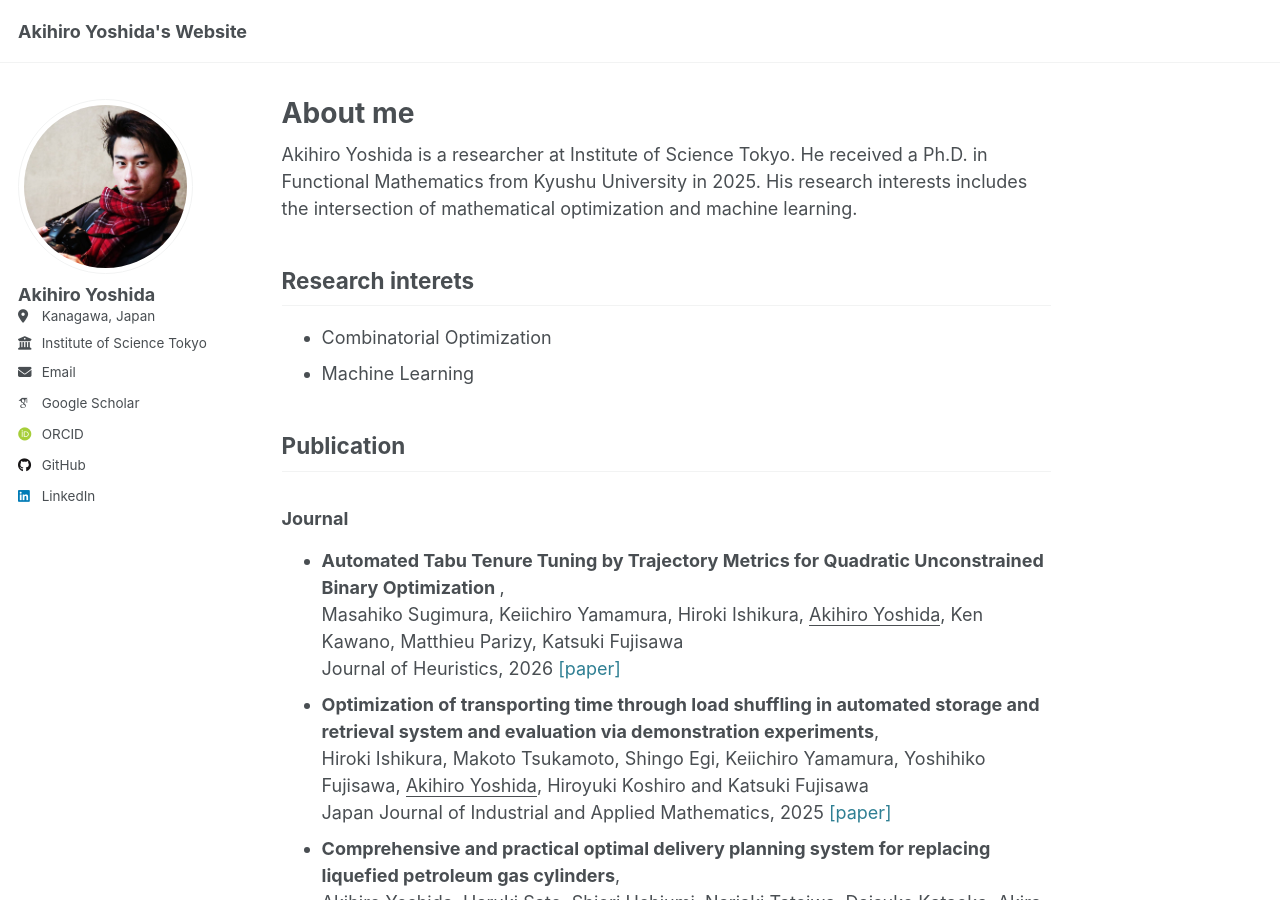
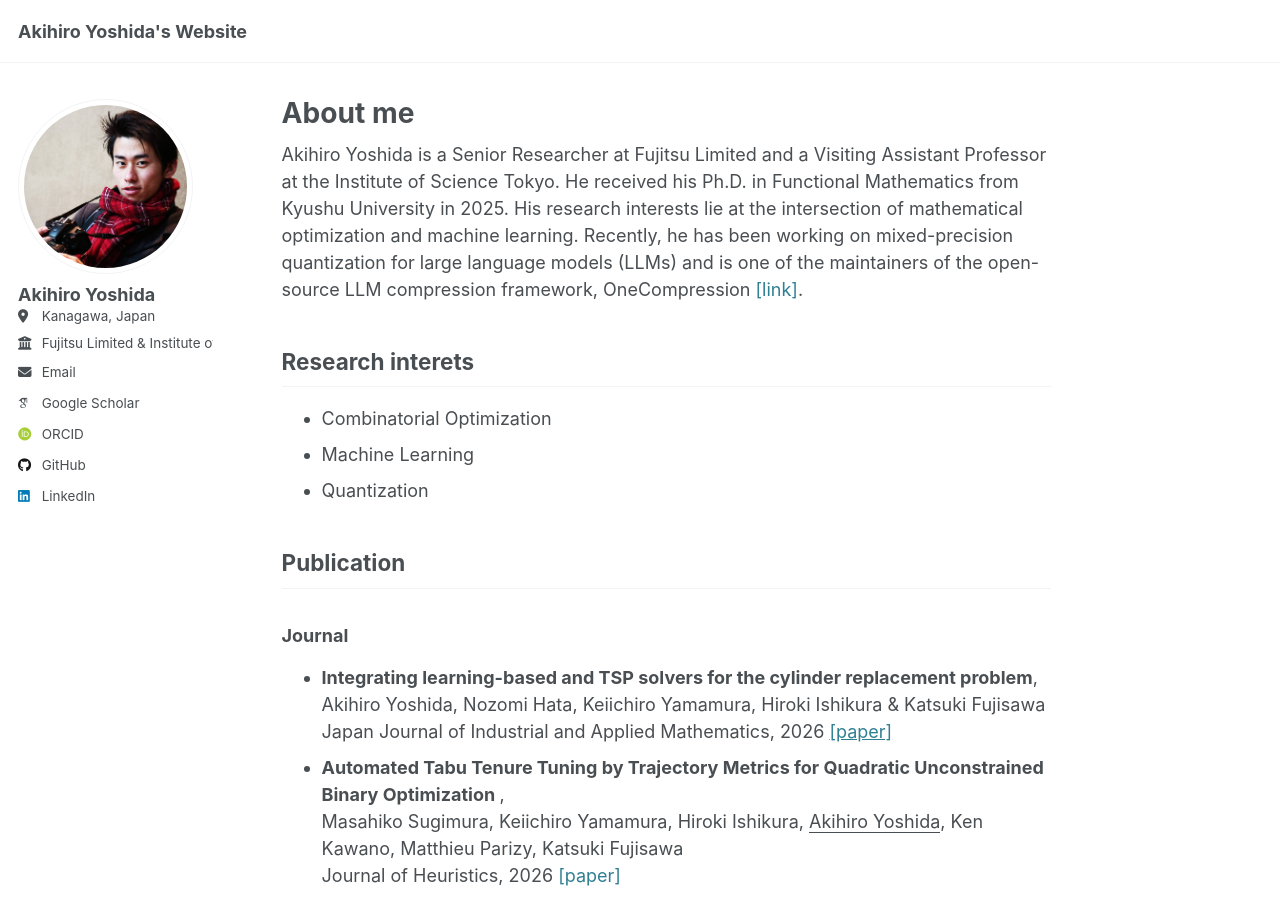
Before and after one commit to aki916/aki916.github.io, a Jekyll site: the page built from _pages/about.md, in a window 1280 px wide and 900 px high. Built offline with Jekyll 4.4.1, drawn with Linux system fonts in a browser that asks for light colours; some web fonts are replaced; some of the changed text lies outside the part shown.

Commit message:
update 2026/08/15

```diff
--- a/_config.yml
+++ b/_config.yml
@@ -27,7 +27,7 @@ author:
   pronouns         : # example: "she/her"
   bio              : #"Short biography for the left-hand sidebar"
   location         : "Kanagawa, Japan"
-  employer         : "Institute of Science Tokyo"
+  employer         : "Fujitsu Limited & Institute of Science Tokyo"
   uri              : # URL
   email            : "aki916.genyo@gmail.com"
 
--- a/_pages/about.md
+++ b/_pages/about.md
@@ -7,17 +7,20 @@ redirect_from:
   - /about.html
 ---
 
-Akihiro Yoshida is a researcher at Institute of Science Tokyo.
-He received a Ph.D. in Functional Mathematics from Kyushu University in 2025.
-His research interests includes the intersection of mathematical optimization and machine learning.
+Akihiro Yoshida is a Senior Researcher at Fujitsu Limited and a Visiting Assistant Professor at the Institute of Science Tokyo.
+He received his Ph.D. in Functional Mathematics from Kyushu University in 2025.
+His research interests lie at the intersection of mathematical optimization and machine learning.
+Recently, he has been working on mixed-precision quantization for large language models (LLMs) and is one of the maintainers of the open-source LLM compression framework, OneCompression <a href="https://github.com/FujitsuResearch/OneCompression" style="text-decoration:none">[link]</a>.
 
 ## Research interets
 - Combinatorial Optimization
 - Machine Learning
+- Quantization
 
 ## Publication
 
 ### Journal
+- <b>Integrating learning-based and TSP solvers for the cylinder replacement problem</b>, <br>Akihiro Yoshida, Nozomi Hata, Keiichiro Yamamura, Hiroki Ishikura & Katsuki Fujisawa <br> Japan Journal of Industrial and Applied Mathematics, 2026 <a href="https://link.springer.com/article/10.1007/s13160-026-00796-9">[paper]</a><br>
 - <b>Automated Tabu Tenure Tuning by Trajectory Metrics for Quadratic Unconstrained Binary Optimization </b>,<br>Masahiko Sugimura, Keiichiro Yamamura, Hiroki Ishikura, <u>Akihiro Yoshida</u>, Ken Kawano, Matthieu Parizy, Katsuki Fujisawa <br>Journal of Heuristics, 2026 <a href="https://link.springer.com/article/10.1007/s10732-025-09576-z" style="text-decoration:none">[paper]</a><br>
 - <b>Optimization of transporting time through load shuffling in automated storage and retrieval system and evaluation via demonstration experiments</b>,<br>Hiroki Ishikura, Makoto Tsukamoto, Shingo Egi, Keiichiro Yamamura, Yoshihiko Fujisawa, <u>Akihiro Yoshida</u>, Hiroyuki Koshiro and Katsuki Fujisawa <br>Japan Journal of Industrial and Applied Mathematics, 2025 <a href="https://link.springer.com/article/10.1007/s13160-025-00701-w" style="text-decoration:none">[paper]</a><br>
 - <b>Comprehensive and practical optimal delivery planning system for replacing liquefied petroleum gas cylinders</b>,<br><u>Akihiro Yoshida</u>, Haruki Sato, Shiori Uchiumi, Nariaki Tateiwa, Daisuke Kataoka, Akira Tanaka, Nozomi Hata, Yousuke Yatsushiro, Ayano Ide, Hiroki Ishikura, Shingo Egi, Miyu Fuji, Hiroki Kai and Katsuki Fujisawa <br>Japan Journal of Industrial and Applied Mathematics, 2024 <a href="https://link.springer.com/article/10.1007/s13160-024-00664-4" style="text-decoration:none">[paper]</a><br>
@@ -31,7 +34,7 @@ His research interests includes the intersection of mathematical optimization an
 <br>
 <u>Akihiro Yoshida</u>, Keiichiro Yamamura, Hiroki Ishikura, Shinjiro Hirai, Ken Kawano, Yoshihiko Fujisawa, Katsuki Fujisawa
 <br>
-2nd International Workshop on Quantum Computing and Artificial Intelligence (QC+AI 2026) at the 40th Annual AAAI Conference on Artificial Intelligence (AAAI 2026), 2026
+2nd International Workshop on Quantum Computing and Artificial Intelligence (QC+AI 2026) at the 40th Annual AAAI Conference on Artificial Intelligence (AAAI 2026), 2026 <a href="https://link.springer.com/chapter/10.1007/978-3-032-17625-7_1" style="text-decoration:none">[paper]</a>
 - <b> Localization-Confidence-Aware Pseudo-Label Selection for YOLO-based Semi-Supervised Object Detection</b>,
 <br>
 Ken Kawano, Keiichiro Yamamura, <u>Akihiro Yoshida</u>, Hiroki Ishikura, Shinjiro Hirai, Yoshihiko Fujisawa, Katsuki Fujisawa
@@ -62,6 +65,7 @@ Nariaki Tateiwa, Nozomi Hata, Akira Tanaka, Akihiro Yoshida, Takashi Wakamatsu,
 The 5th IFAC Conference on Engine and Powertrain Control, Simulation and Modeling, 2018 <a href="https://www.sciencedirect.com/science/article/pii/S2405896318324996" style="text-decoration:none">[paper]</a>
 
 ## Preprint
+- <b>OneComp: One-Line Revolution for Generative AI Model Compression</b><br>Yuma Ichikawa, Keiji Kimura, <u>Akihiro Yoshida</u>, Yudai Fujimoto, Hiroki Tokura, Yamato Arai, Yoshiyuki Ishii, Yusei Kawakami, Genki Shikada, Achille Jacquemond, Yoshihiko Fujisawa, Katsuki Fujisawa, Takumi Honda, Akira Sakai<br>2026<a href="https://arxiv.org/abs/2603.28845" style="text-decoration:none">[paper]</a>
 - <b>Enhancing Quantum-ready QUBO-based Suppression for Object Detection with Appearance and Confidence Features</b><br>
 Keiichiro Yamamura, Toru Mitsutake, Hiroki Ishikura, Daiki Kusuhara, Akihiro Yoshida, Katsuki Fujisawa<br>2025
 <a href="https://arxiv.org/abs/2502.02895" style="text-decoration:none">[paper]</a>
@@ -69,13 +73,7 @@ Keiichiro Yamamura, Toru Mitsutake, Hiroki Ishikura, Daiki Kusuhara, Akihiro Yos
 ZIB-Report-21-16, 2020 <a href="https://www.sciencedirect.com/science/article/pii/S2405896318324996" style="text-decoration:none">[paper]</a>
 
 ## Experience
-- 2025.4 - Current : Researcher at Institute of Science Tokyo
-- 2024.9 - 2025.2 : Research assistant at Institute of Science Tokyo
-- 2024.6 - 2024.7 : Super research assistant at Kyushu University
-- 2021.7 - 2024.6 : Machine learning engineer and full-stack engineer at Neural Group Inc.
-- 2020.10 - 2021.6: Research internship at Yahoo Japan Corp.
-- 2020.8 - 2021.6 : Super research assistant at Kyushu University
-- 2020.4 - 2020.7 : Part-time researcher at Kyushu University
+For details, see <a href="https://www.linkedin.com/in/aki916genyo/" style="text-decoration:none">my LinkedIn profile</a>.
 
 ## Education
 - 2025.3 : Ph.D. (Functional Mathematics); Graduate School of Mathematics, Kyushu University
@@ -83,6 +81,7 @@ ZIB-Report-21-16, 2020 <a href="https://www.sciencedirect.com/science/article/pi
 - 2018.3 : Bachelor (Science); School of Science, Kyushu University
 
 ## Awards
+- Gold Reviewer of ICML 2026
 - Top Reviewer of NeurIPS 2025
 - 九州大学学生表彰（学術研究活動表彰）, 令和元年度春季学位記授与式, 九州大学, 2020/3/23
 - ベストポスター賞, "Practical End-to-End Repositioning Algorithm for Managing Bike-Sharing Service", 日本数学会　異分野・異業種研究交流会2019, 東京大学駒場キャンパス, 2019/10/26
```
